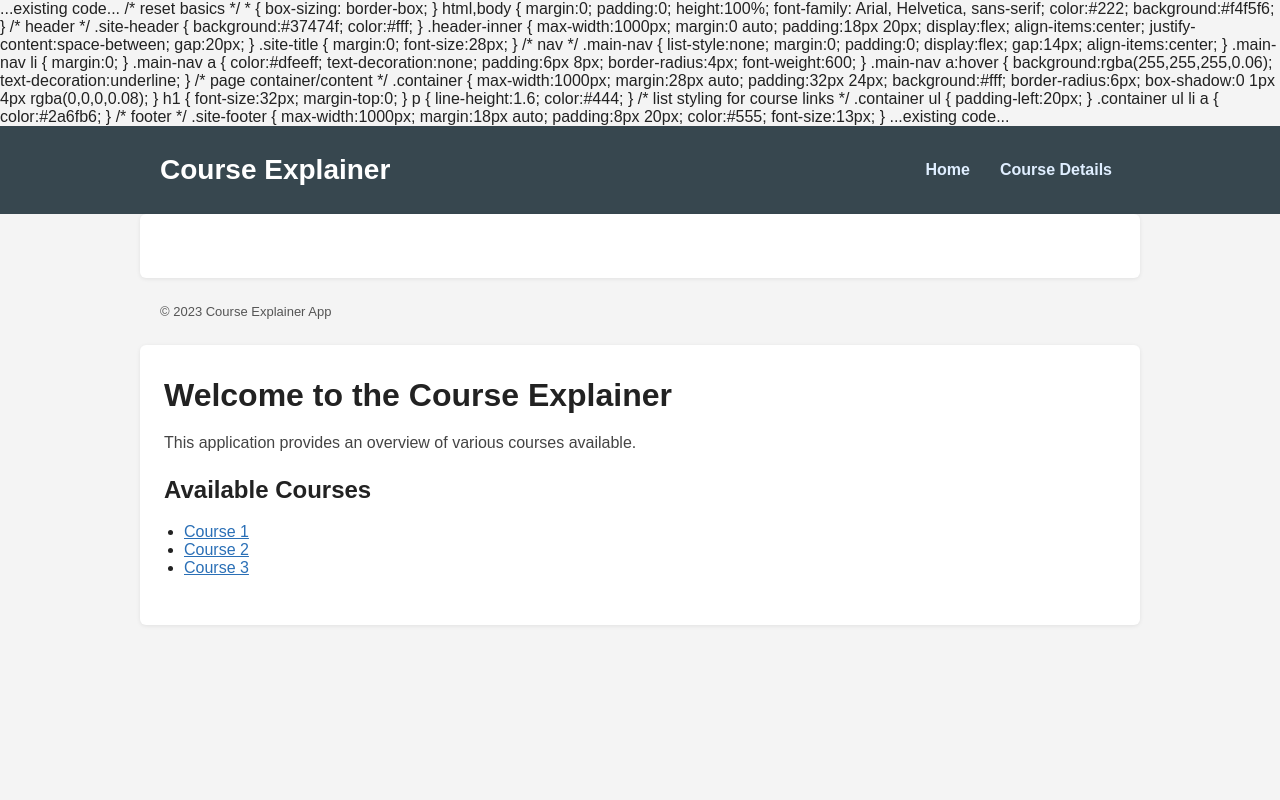
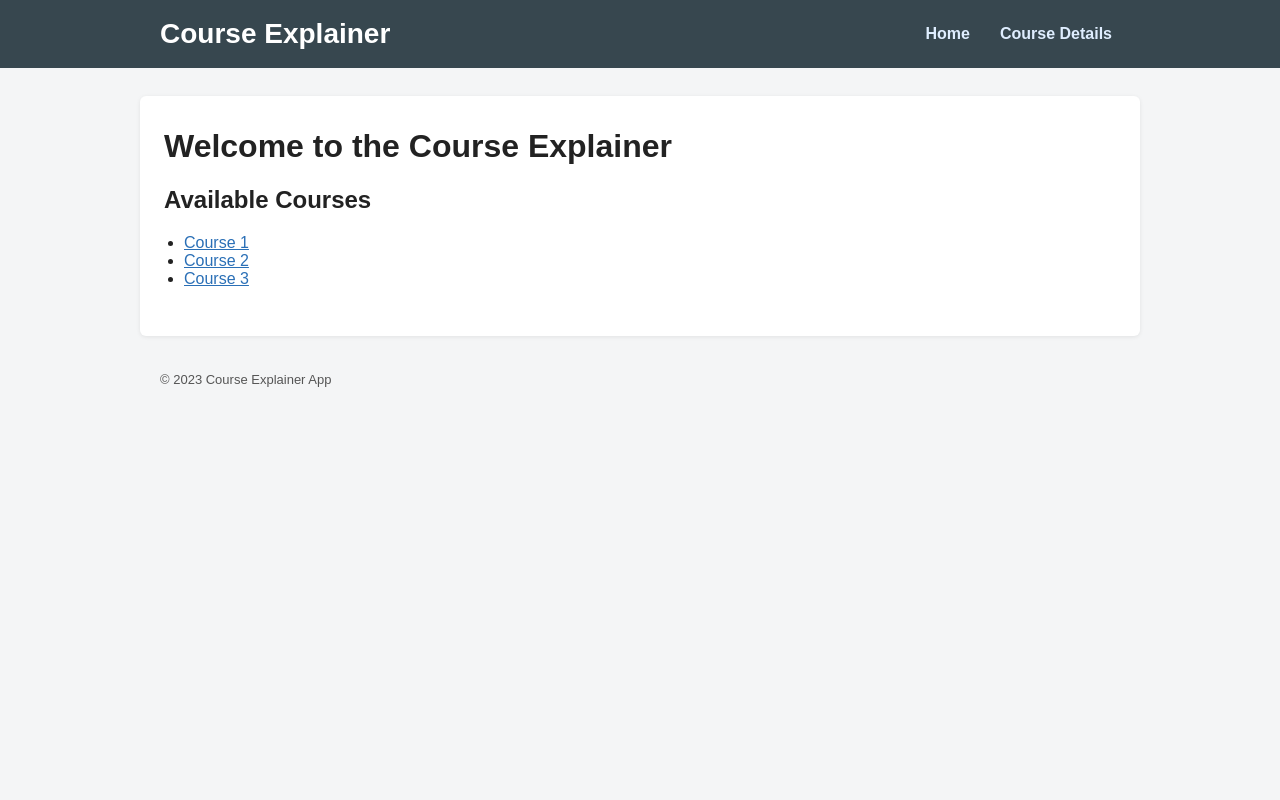
Before and after one commit to ovipacsa/course-explainer-app-starter-template, a Flask app: page / in a window 1280 px wide. Run offline with Flask 3, Linux system fonts and the light colour scheme.

Commit message:
fix home page layout

```diff
--- a/src/static/css/styles.css
+++ b/src/static/css/styles.css
@@ -16,7 +16,6 @@ html,body { margin:0; padding:0; height:100%; font-family: Arial, Helvetica, san
 /* page container/content */
 .container { max-width:1000px; margin:28px auto; padding:32px 24px; background:#fff; border-radius:6px; box-shadow:0 1px 4px rgba(0,0,0,0.08); }
 h1 { font-size:32px; margin-top:0; }
-p { line-height:1.6; color:#444; }
 
 /* list styling for course links */
 .container ul { padding-left:20px; }
@@ -24,45 +23,3 @@ p { line-height:1.6; color:#444; }
 
 /* footer */
 .site-footer { max-width:1000px; margin:18px auto; padding:8px 20px; color:#555; font-size:13px; }
-
-body {
-    font-family: Arial, sans-serif;
-    margin: 0;
-    padding: 0;
-    background-color: #f4f4f4;
-}
-
-header {
-    background: #35424a;
-    color: #ffffff;
-    padding: 10px 0;
-    text-align: center;
-}
-
-h1 {
-    margin: 0;
-}
-
-.container {
-    width: 80%;
-    margin: auto;
-    overflow: hidden;
-}
-
-.course {
-    background: #ffffff;
-    padding: 20px;
-    margin: 20px 0;
-    border-radius: 5px;
-    box-shadow: 0 0 10px rgba(0, 0, 0, 0.1);
-}
-
-.footer {
-    text-align: center;
-    padding: 10px 0;
-    background: #35424a;
-    color: #ffffff;
-    position: relative;
-    bottom: 0;
-    width: 100%;
-}
--- a/src/templates/index.html
+++ b/src/templates/index.html
@@ -1,22 +1,11 @@
-<!DOCTYPE html>
-<html lang="en">
-<head>
-    <meta charset="UTF-8">
-    <meta name="viewport" content="width=device-width, initial-scale=1.0">
-    <link rel="stylesheet" href="{{ url_for('static', filename='css/styles.css') }}">
-    <title>Course Explainer</title>
-</head>
-<body>
-    {% include 'layout.html' %}
-    <div class="container">
+{% extends 'layout.html' %}
+
+{% block content %}
 <h1>Welcome to the Course Explainer</h1>
-        <p>This application provides an overview of various courses available.</p>
 <h2>Available Courses</h2>
 <ul>
     <li><a href="{{ url_for('course', course_id=1) }}">Course 1</a></li>
     <li><a href="{{ url_for('course', course_id=2) }}">Course 2</a></li>
     <li><a href="{{ url_for('course', course_id=3) }}">Course 3</a></li>
 </ul>
-    </div>
-</body>
-</html>
+{% endblock %}
--- a/src/templates/layout.html
+++ b/src/templates/layout.html
@@ -7,34 +7,7 @@
   <link rel="stylesheet" href="{{ url_for('static', filename='css/styles.css') }}">
 </head>
 <body>
-...existing code...
-/* reset basics */
-* { box-sizing: border-box; }
-html,body { margin:0; padding:0; height:100%; font-family: Arial, Helvetica, sans-serif; color:#222; background:#f4f5f6; }
-
-/* header */
-.site-header { background:#37474f; color:#fff; }
-.header-inner { max-width:1000px; margin:0 auto; padding:18px 20px; display:flex; align-items:center; justify-content:space-between; gap:20px; }
-.site-title { margin:0; font-size:28px; }
-
-/* nav */
-.main-nav { list-style:none; margin:0; padding:0; display:flex; gap:14px; align-items:center; }
-.main-nav li { margin:0; }
-.main-nav a { color:#dfeeff; text-decoration:none; padding:6px 8px; border-radius:4px; font-weight:600; }
-.main-nav a:hover { background:rgba(255,255,255,0.06); text-decoration:underline; }
-
-/* page container/content */
-.container { max-width:1000px; margin:28px auto; padding:32px 24px; background:#fff; border-radius:6px; box-shadow:0 1px 4px rgba(0,0,0,0.08); }
-h1 { font-size:32px; margin-top:0; }
-p { line-height:1.6; color:#444; }
-
-/* list styling for course links */
-.container ul { padding-left:20px; }
-.container ul li a { color:#2a6fb6; }
-
-/* footer */
-.site-footer { max-width:1000px; margin:18px auto; padding:8px 20px; color:#555; font-size:13px; }
-...existing code...  <header class="site-header">
+  <header class="site-header">
     <div class="header-inner">
       <h1 class="site-title">Course Explainer</h1>
       <nav>
```
Also changed, not shown: CLAUDE.md (added, +37 -0 lines), .claude/commands/explain_this_file.md (added). Lines whose indentation alone changed are shown as unchanged.
